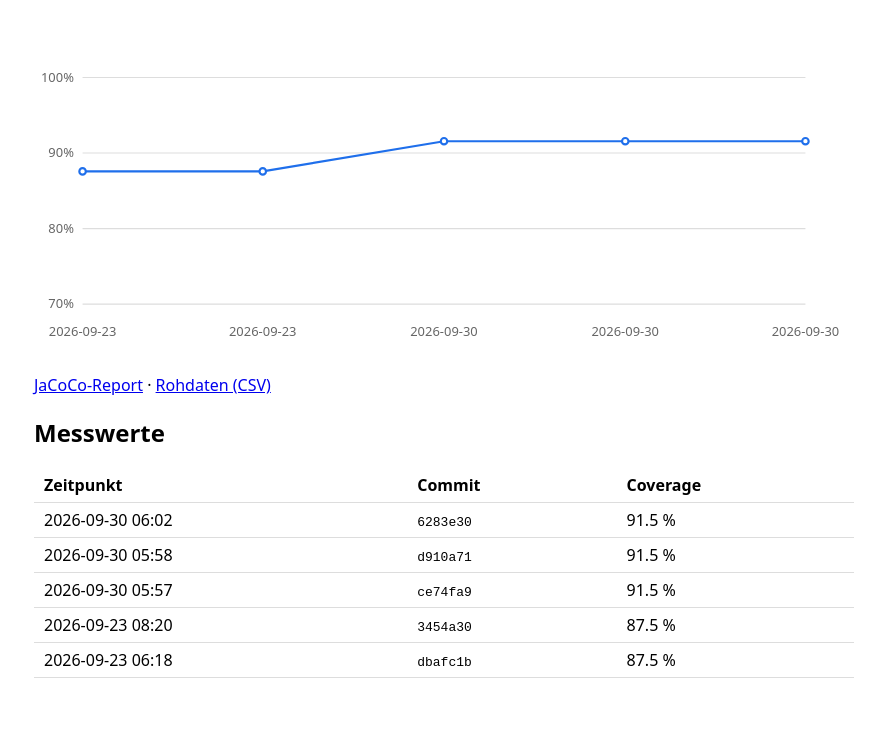
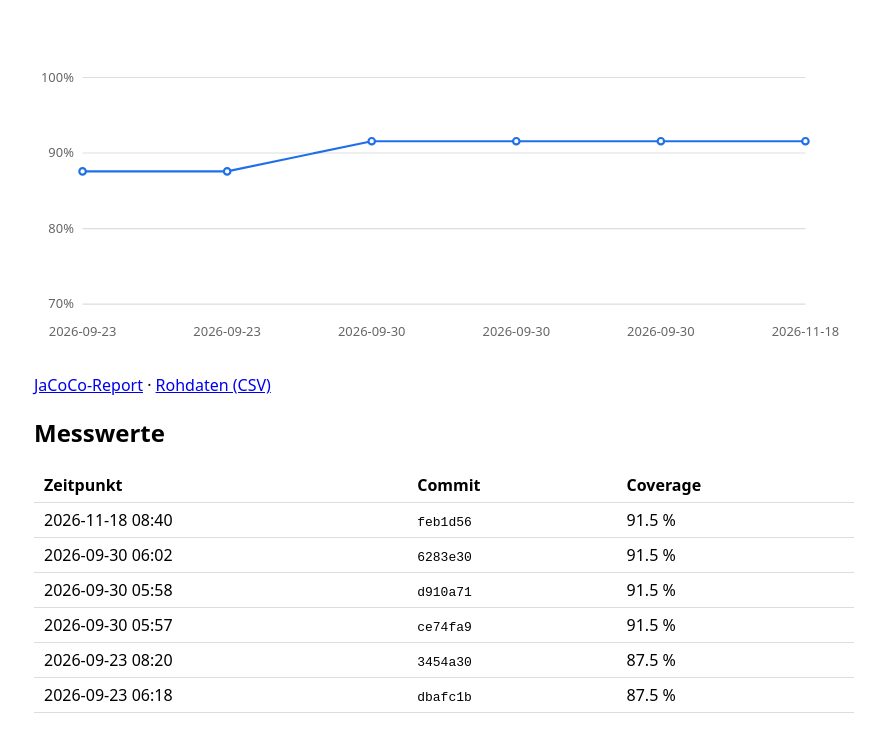
Before and after one commit to Crisissupercool/TicTacTestAssignment, a plain HTML site: page index.html in a window 1280 px wide. Shown: the part 153-892 px from the top of the page, without its empty margins (196-1081 px from the left). Before the commit the page ends 863 px from the top, so only its background shows below. Drawn offline with Linux system fonts and the light colour scheme.

Commit message:
deploy: feb1d56e579dca4b57618c9d72879e981c6e509c

```diff
--- a/coverage-history.csv
+++ b/coverage-history.csv
@@ -4,3 +4,4 @@ date,commit,coverage
 2026-09-30 05:57,ce74fa95422b529385ca88d8792750dbe8c3ea98,91.5
 2026-09-30 05:58,d910a71757f2af8c3170e056a41afb79ef7ba001,91.5
 2026-09-30 06:02,6283e307e645a6316a100dd9ee2b0bae93ce6568,91.5
+2026-11-18 08:40,feb1d56e579dca4b57618c9d72879e981c6e509c,91.5
--- a/index.html
+++ b/index.html
@@ -16,9 +16,9 @@ td, th { text-align: left; padding: 6px 10px; border-bottom: 1px solid #ddd; }
 <body>
 <h1>Test Coverage auf main</h1>
 <p class="now">91.5 %</p>
-<svg viewBox="0 0 760 300" class="chart"><line class="grid" x1="45" y1="255" x2="715" y2="255"/><text class="ax" x="37" y="259" text-anchor="end">70%</text><line class="grid" x1="45" y1="185" x2="715" y2="185"/><text class="ax" x="37" y="189" text-anchor="end">80%</text><line class="grid" x1="45" y1="115" x2="715" y2="115"/><text class="ax" x="37" y="119" text-anchor="end">90%</text><line class="grid" x1="45" y1="45" x2="715" y2="45"/><text class="ax" x="37" y="49" text-anchor="end">100%</text><polyline class="line" points="45,132 212,132 380,104 548,104 715,104"/><circle class="dot" cx="45" cy="132" r="3"/><circle class="dot" cx="212" cy="132" r="3"/><circle class="dot" cx="380" cy="104" r="3"/><circle class="dot" cx="548" cy="104" r="3"/><circle class="dot" cx="715" cy="104" r="3"/><text class="ax" x="45" y="285" text-anchor="middle">2026-09-23</text><text class="ax" x="212" y="285" text-anchor="middle">2026-09-23</text><text class="ax" x="380" y="285" text-anchor="middle">2026-09-30</text><text class="ax" x="548" y="285" text-anchor="middle">2026-09-30</text><text class="ax" x="715" y="285" text-anchor="middle">2026-09-30</text></svg>
+<svg viewBox="0 0 760 300" class="chart"><line class="grid" x1="45" y1="255" x2="715" y2="255"/><text class="ax" x="37" y="259" text-anchor="end">70%</text><line class="grid" x1="45" y1="185" x2="715" y2="185"/><text class="ax" x="37" y="189" text-anchor="end">80%</text><line class="grid" x1="45" y1="115" x2="715" y2="115"/><text class="ax" x="37" y="119" text-anchor="end">90%</text><line class="grid" x1="45" y1="45" x2="715" y2="45"/><text class="ax" x="37" y="49" text-anchor="end">100%</text><polyline class="line" points="45,132 179,132 313,104 447,104 581,104 715,104"/><circle class="dot" cx="45" cy="132" r="3"/><circle class="dot" cx="179" cy="132" r="3"/><circle class="dot" cx="313" cy="104" r="3"/><circle class="dot" cx="447" cy="104" r="3"/><circle class="dot" cx="581" cy="104" r="3"/><circle class="dot" cx="715" cy="104" r="3"/><text class="ax" x="45" y="285" text-anchor="middle">2026-09-23</text><text class="ax" x="179" y="285" text-anchor="middle">2026-09-23</text><text class="ax" x="313" y="285" text-anchor="middle">2026-09-30</text><text class="ax" x="447" y="285" text-anchor="middle">2026-09-30</text><text class="ax" x="581" y="285" text-anchor="middle">2026-09-30</text><text class="ax" x="715" y="285" text-anchor="middle">2026-11-18</text></svg>
 <p><a href="coverage/index.html">JaCoCo-Report</a> &middot;
    <a href="coverage-history.csv">Rohdaten (CSV)</a></p>
 <h2>Messwerte</h2>
-<table><tr><th>Zeitpunkt</th><th>Commit</th><th>Coverage</th></tr><tr><td>2026-09-30 06:02</td><td><code>6283e30</code></td><td>91.5 %</td></tr><tr><td>2026-09-30 05:58</td><td><code>d910a71</code></td><td>91.5 %</td></tr><tr><td>2026-09-30 05:57</td><td><code>ce74fa9</code></td><td>91.5 %</td></tr><tr><td>2026-09-23 08:20</td><td><code>3454a30</code></td><td>87.5 %</td></tr><tr><td>2026-09-23 06:18</td><td><code>dbafc1b</code></td><td>87.5 %</td></tr></table>
+<table><tr><th>Zeitpunkt</th><th>Commit</th><th>Coverage</th></tr><tr><td>2026-11-18 08:40</td><td><code>feb1d56</code></td><td>91.5 %</td></tr><tr><td>2026-09-30 06:02</td><td><code>6283e30</code></td><td>91.5 %</td></tr><tr><td>2026-09-30 05:58</td><td><code>d910a71</code></td><td>91.5 %</td></tr><tr><td>2026-09-30 05:57</td><td><code>ce74fa9</code></td><td>91.5 %</td></tr><tr><td>2026-09-23 08:20</td><td><code>3454a30</code></td><td>87.5 %</td></tr><tr><td>2026-09-23 06:18</td><td><code>dbafc1b</code></td><td>87.5 %</td></tr></table>
 </body></html>
```
